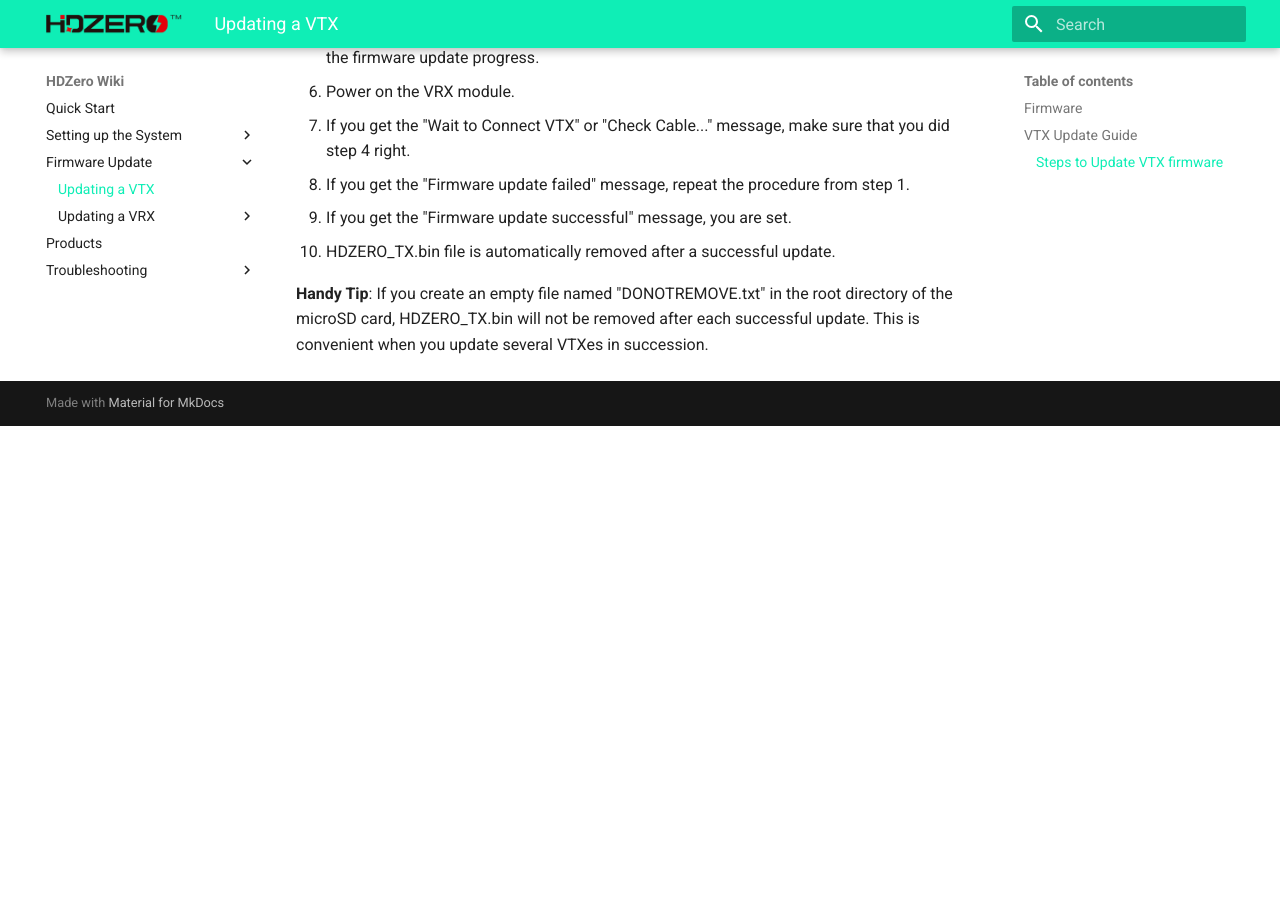
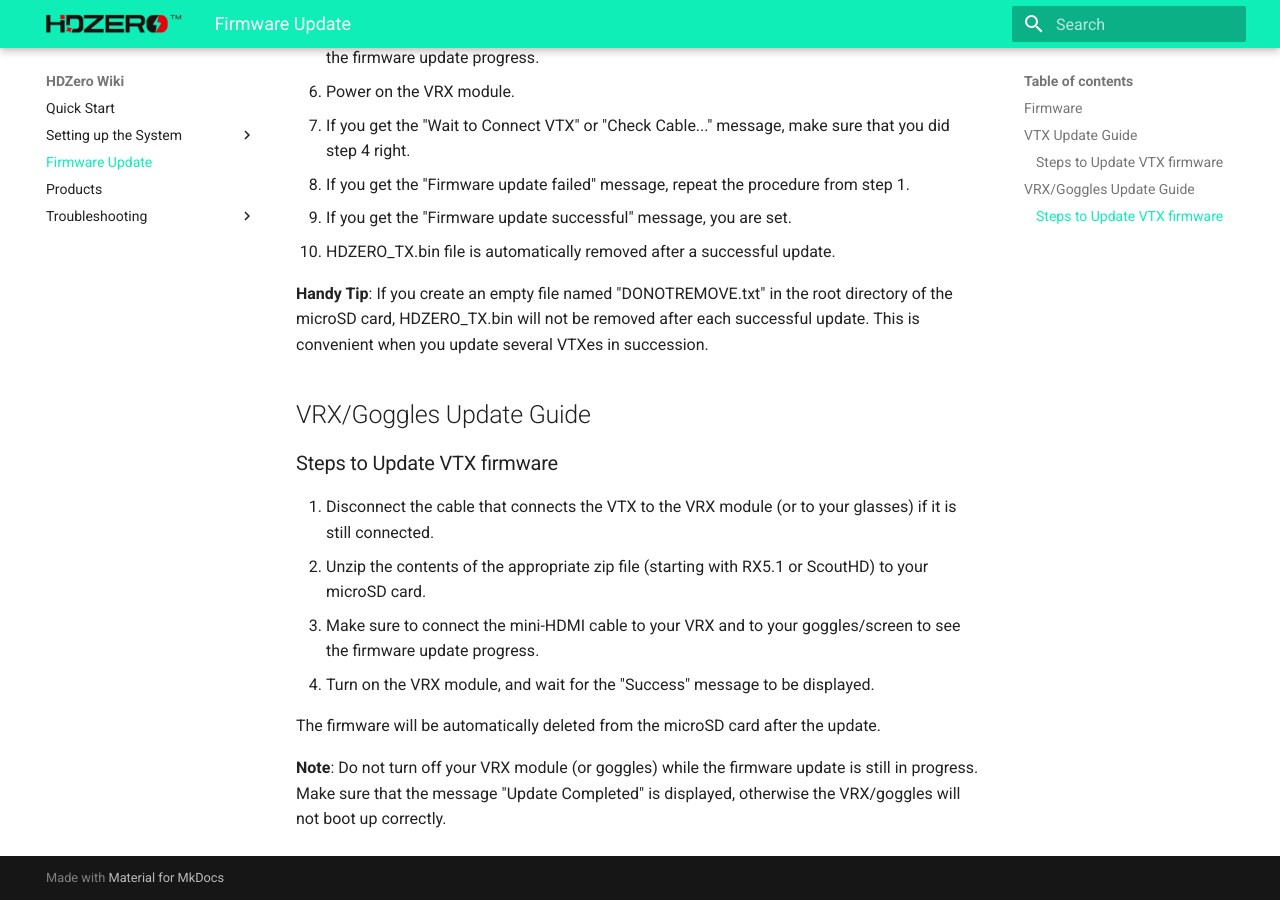
Before and after one commit to pfeerick/hdzero-wiki, an MkDocs documentation site: the page built from docs/firmware_update.md, in a window 1280 px wide and 900 px high, scrolled down 1410 px. Built offline with MkDocs 1.6.1 and Material for MkDocs 9.7.7, drawn with Linux system fonts in a browser that asks for light colours; before the commit the page ends 1836 px from its top, so only the background shows below that.

Commit message:
Added VRX Update Guide

```diff
--- a/docs/updating_vtx.md
+++ b/docs/firmware_update.md
@@ -31,3 +31,15 @@
 10. HDZERO_TX.bin file is automatically removed after a successful update.
 
 **Handy Tip**: If you create an empty file named "DONOTREMOVE.txt" in the root directory of the microSD card, HDZERO_TX.bin will not be removed after each successful update. This is convenient when you update several VTXes in succession.
+
+##VRX/Goggles Update Guide
+###Steps to Update VTX firmware
+
+1.  Disconnect the cable that connects the VTX to the VRX module (or to your glasses) if it is still connected.
+2.  Unzip the contents of the appropriate zip file (starting with RX5.1 or ScoutHD) to your microSD card.
+3.  Make sure to connect the mini-HDMI cable to your VRX and to your goggles/screen to see the firmware update progress.
+4.  Turn on the VRX module, and wait for the "Success" message to be displayed.
+
+The firmware will be automatically deleted from the microSD card after the update.
+
+**Note**: Do not turn off your VRX module (or goggles) while the firmware update is still in progress. Make sure that the message "Update Completed" is displayed, otherwise the VRX/goggles will not boot up correctly.
--- a/mkdocs.yml
+++ b/mkdocs.yml
@@ -17,11 +17,7 @@
           - Flight Controller Setup:
             - Betaflight Setup: betaflight.md
             - INAV Setup: INAV.md
-  - Firmware Update:
-          - Updating a VTX: updating_vtx.md
-          - Updating a VRX:
-            - Updating Shark Byte RX5 Goggles Module: empty.md
-            - Updating HDZero VRX Goggles Module: empty.md
+  - Firmware Update: firmware_update.md
   - Products: products.md
   - Troubleshooting:
           - Common Problems:
```
